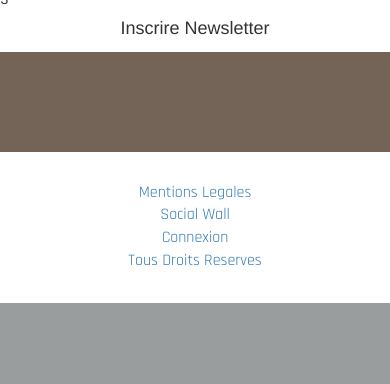
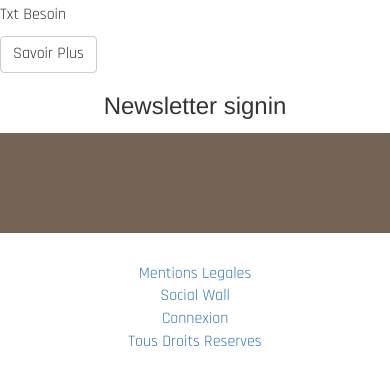
Before and after one commit to artandteo/site_artandteo, a Rails app: page /en in a window 390 px wide; the page is wider, and only the part inside the window is pictured. Shown: the part 1879-2263 px from the top of that part. Before the commit the page ends 2182 px from the top of that part, so only its background shows below. Run offline with Rails 7, Linux system fonts and the light colour scheme; style sheets or scripts are compiled from the project's sources; some libraries are stand-ins or nearby versions; some web fonts are replaced.

Commit message:
Ajout section visibilité/besoins page accueil

```diff
--- a/app/assets/stylesheets/artandteo.scss
+++ b/app/assets/stylesheets/artandteo.scss
@@ -101,11 +101,7 @@
 //---------------- footer --------------------
 
 #newsletter {
-  h4 { text-align: center; }
-  h4::after {
-    border-top : 1px solid $orange;
-    width : 50px;
-  }
+
 }
 
 #social-footer {
--- a/app/views/layouts/_footer.html.erb
+++ b/app/views/layouts/_footer.html.erb
@@ -1,21 +1,29 @@
 <footer>
-  <div id="newsletter" class="row">
-    <h4><%= t('inscrire_newsletter') %></h4>
-    <div class="col-md-3 col-md-offset-1">
+  <div class="newsletter">
+    <div class="row">
+      <div class="col-md-12 text-center">
+            <h3><%= t('footer.inscrire_newsletter') %></h3>
+      </div>
+    </div>
+    <div class="row">
+      <div class="col-md-3 col-md-offset-1">
 
-    </div>
-    <div class="col-md-4">
+      </div>
+      <div class="col-md-4">
 
-    </div>
-    <div class="col-md-3">
+      </div>
+      <div class="col-md-3">
 
+      </div>
     </div>
   </div>
+
   <div id="social-footer" class="row">
     <div class="col-md-12">
 
     </div>
   </div>
+
   <div id="menu-footer" class="row">
     <div class="col-md-3">
       <a href=""><%= t('mentions_legales') %></a>
@@ -29,5 +37,5 @@
     <div class="col-md-3">
       <a href=""><%= t('tous_droits_reserves') %></a>
     </div>
-  </div>
+
 </footer>
--- a/app/views/pages/accueil.html.erb
+++ b/app/views/pages/accueil.html.erb
@@ -1,33 +1,66 @@
 <section class="title-bar-home">
   <div class="nom_resume">
     <h1>ARTANDTEO</h1>
-    <h3><%= t('pages.accueil.creation_communication_digitale') %></h3>
+    <h3><%= t('accueil.creation_communication_digitale') %></h3>
   </div>
   <div class="slogan">
-    <h2><%= t('pages.accueil.slogan') %></h2>
+    <h2><%= t('accueil.slogan') %></h2>
   </div>
   <div class="row">
     <div class="col-sm-3 col-sm-offset-2 text-center">
-      <button type="button" class="btn btn-default"><%= t('pages.accueil.nous_trouver') %></button>
+      <button type="button" class="btn btn-default"><%= t('accueil.nous_trouver') %></button>
     </div>
     <div class="col-sm-3 col-sm-offset-2 text-center">
-      <button type="button" class="btn btn-info"><%= t('pages.accueil.nous_contacter') %></button>
+      <button type="button" class="btn btn-info"><%= t('accueil.nous_contacter') %></button>
     </div>
   </div>
 </section>
 
 <section class="tryptic">
   <div class="row">
-    <%= for n in 1..3 do %>
-      <div class="col-sm-4">
+    <% for n in 1..3 do %>
+      <div class="col-sm-4 text-center">
         <div class="tryptic_<%= n %>">
-          <h3><%= t('pages.accueil.title_tryp' + n.to_s) %></h3>
-          <img src="/img/tryp<%= n %>.png" alt="<%= t('pages.accueil.alt_tryp' + n.to_s) %>">
+          <h3><%= t('accueil.title_tryp' + n.to_s) %></h3>
+          <img src="/img/tryp<%= n %>.png" alt="<%= t('accueil.alt_tryp' + n.to_s) %>">
           <hr>
-          <p><%= t('pages.accueil.texte_tryp' + n.to_s) %></p>
+          <p><%= t('accueil.texte_tryp' + n.to_s) %></p>
         </div>
       </div>
     <% end %>
     </div>
   </div>
 </section>
+
+<section class="objectifs">
+  <div class="row">
+    <div class="col-sm-12 text-center">
+      <h3><%= t('accueil.objectif') %></h3>
+      <ul>
+        <li><%= t('accueil.first') %></li>
+        <li><%= t('accueil.second') %></li>
+        <li><%= t('accueil.third') %></li>
+      </ul>
+      <blockquote>
+        <%= t('accueil.txt_objectif') %>
+      </blockquote>
+    </div>
+  </div>
+</section>
+
+<section class="besoin">
+  <div class="row">
+    <div class="col-sm-6 col-sm-offset-6">
+      <div class="card_besoin">
+        <h3><%= t('accueil.titre_visib') %></h3>
+        <p><%= t('accueil.txt_visib') %></p>
+        <button type="button" class="btn btn-default"><%= t('savoir_plus') %></button>
+      </div>
+      <div class="card_besoin">
+        <h3><%= t('accueil.titre_besoin') %></h3>
+        <p><%= t('accueil.txt_besoin') %></p>
+        <button type="button" class="btn btn-default"><%= t('savoir_plus') %></button>
+      </div>
+    </div>
+  </div>
+</section>
--- a/config/locales/en.yml
+++ b/config/locales/en.yml
@@ -9,6 +9,8 @@
     referencement: SEO
     realisations: Productions
     contact: Contact
+  footer:
+    inscrire_newsletter: Newsletter signin
   pages:
     accueil:
       titre: Welcome on the ArtandTeos website
@@ -16,6 +18,20 @@
       slogan: We care your difference
       nous_trouver: Find us
       nous_contacter: Join us
+      title_tryp1: DESIGN
+      title_tryp2: DEVELOP
+      title_tryp3: DIFFUSE
+      alt_tryp1: Design
+      alt_tryp2: Develope
+      alt_tryp3: Diffuse
+      texte_tryp1: Lorem ipsum dolor sit amet, consectetur adipisicing elit, sed do eiusmod tempor.
+      texte_tryp2: Lorem ipsum dolor sit amet, consectetur adipisicing elit, sed do eiusmod tempor.
+      texte_tryp3: Lorem ipsum dolor sit amet, consectetur adipisicing elit, sed do eiusmod tempor.
+      objectif: Our goals
+      first: To be sure your investment is good
+      second: Really listen what you need
+      third: Deliver you the best
+      txt_objectif: To design a website is today is quite easy. But, if you ever tried, you certainly discovered that the design is not the only things you need to do. You also have to update, hold on and diffuse your website.
     agence:
       titre: Agency
     services:
--- a/config/locales/fr.yml
+++ b/config/locales/fr.yml
@@ -12,6 +12,8 @@
     referencement: Référencement
     realisations: Réalisations
     contact: Contact
+  footer:
+    inscrire_newsletter: S'inscrire à la newsletter
   pages:
     accueil:
       titre: Accueil
@@ -19,6 +21,20 @@
       slogan: Nous cultivons votre différence
       nous_trouver: Nous trouver
       nous_contacter: Nous contacter
+      title_tryp1: CREER
+      title_tryp2: DEVELOPPER
+      title_tryp3: DIFFUSER
+      alt_tryp1: Créer
+      alt_tryp2: Développer
+      alt_tryp3: Diffuser
+      texte_tryp1: Lorem ipsum dolor sit amet, consectetur adipisicing elit, sed do eiusmod tempor.
+      texte_tryp2: Lorem ipsum dolor sit amet, consectetur adipisicing elit, sed do eiusmod tempor.
+      texte_tryp3: Lorem ipsum dolor sit amet, consectetur adipisicing elit, sed do eiusmod tempor.
+      objectif: Nos objectifs
+      first: S’assurer de la rentabilité de votre investissement
+      second: Ecouter réellement votre besoin
+      third: Vous offrir une réalisation irréprochable
+      txt_objectif: Créer un site internet est devenu chose accessible. Pourtant, si vous avez déjà tenté l’expérience, vous vous serez sans doute rendu compte qu’il ne suffit pas de le créer. Il faudra aussi entretenir votre site, le mettre à jour, le référencer constamment afin qu’il suive l’évolution de votre entreprise. Créer un site internet professionnel avec des médias de hautes qualités et un contenu pertinent n’est pas non plus chose facile.
     agence:
       titre: Agence
     services:
```
Also changed, not shown: public/img/tryp1.png (added), public/img/tryp2.png (added), public/img/tryp3.png (added), 1 other file.
